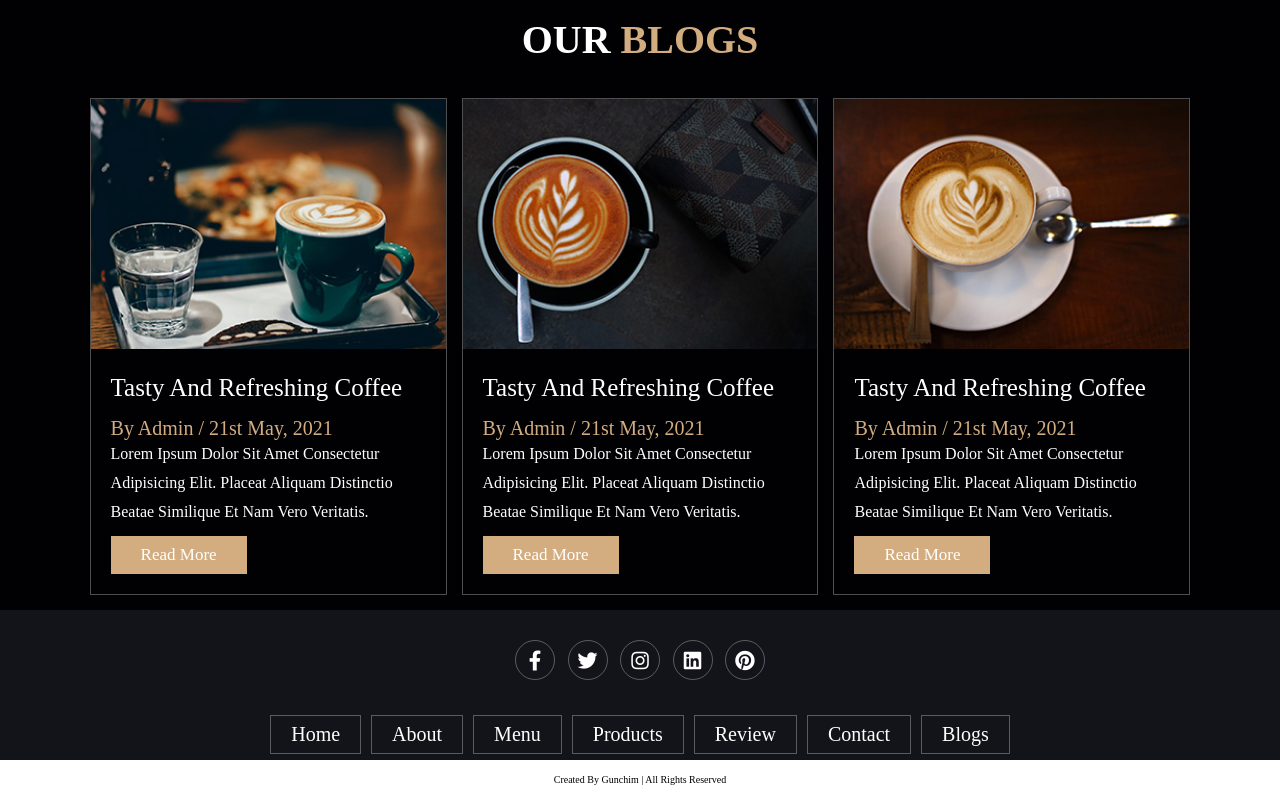
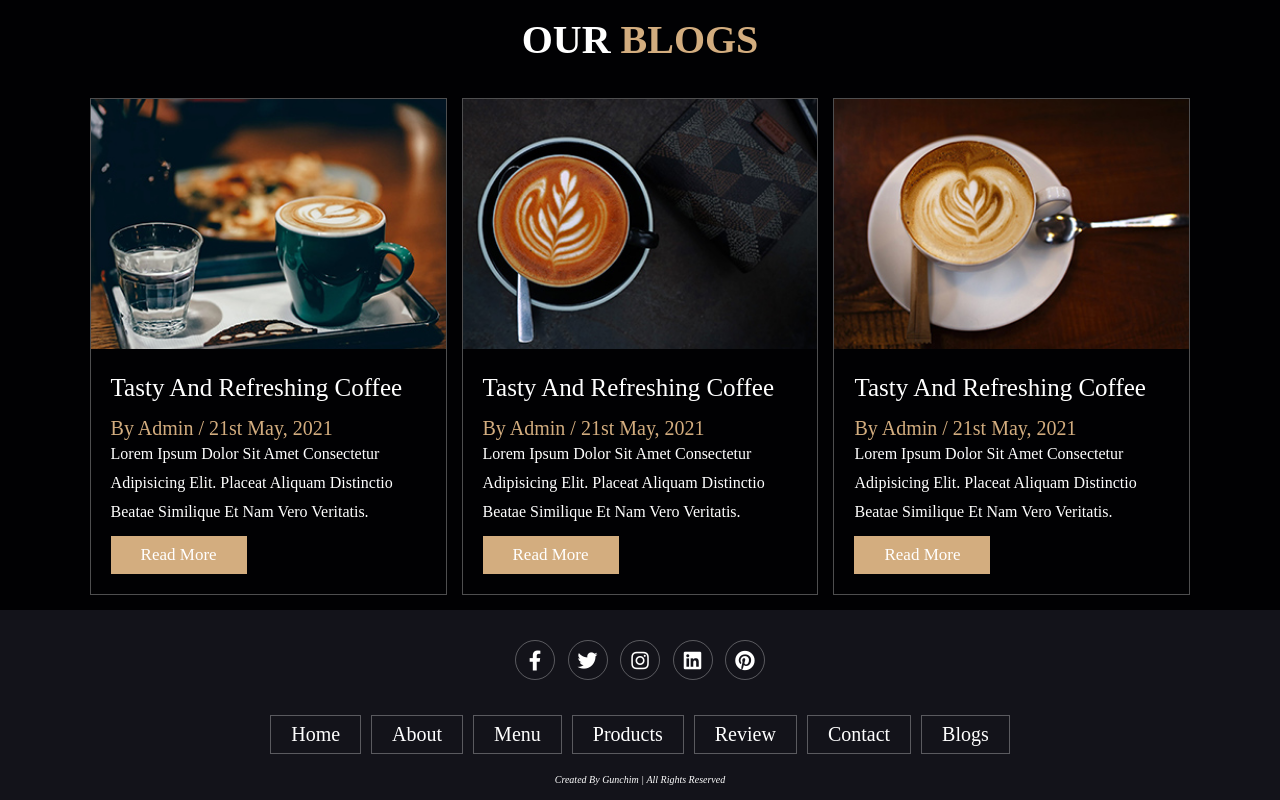
Before and after one commit to ShinJunYoung/estReview, a plain HTML site: page index.html in a window 1280 px wide. Shown: the part 3850-4650 px from the top of the page. Drawn offline with Linux system fonts and the light colour scheme.

Commit message:
241205 신준영 footer credit class 수정

```diff
--- a/css/style.css
+++ b/css/style.css
@@ -437,7 +437,6 @@ section{
 .footer{
     /* display: flex; */
     /* justify-content: center; */
-    height: 150px;
     padding: 1.5rem 7%;
     background: var(--black);
     text-align: center;
@@ -476,3 +475,8 @@ section{
     border: var(--border);
     font-size: 2rem;
 }
+
+.footer .credit{
+    color: #fff;
+    font-style: italic;
+}
```
